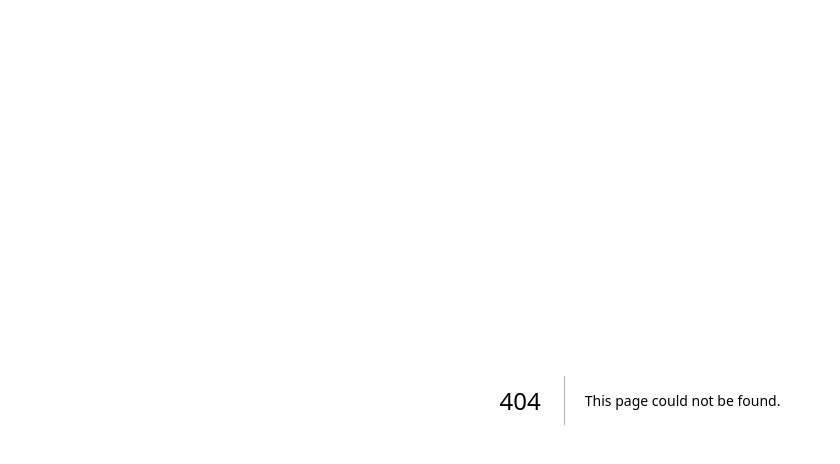
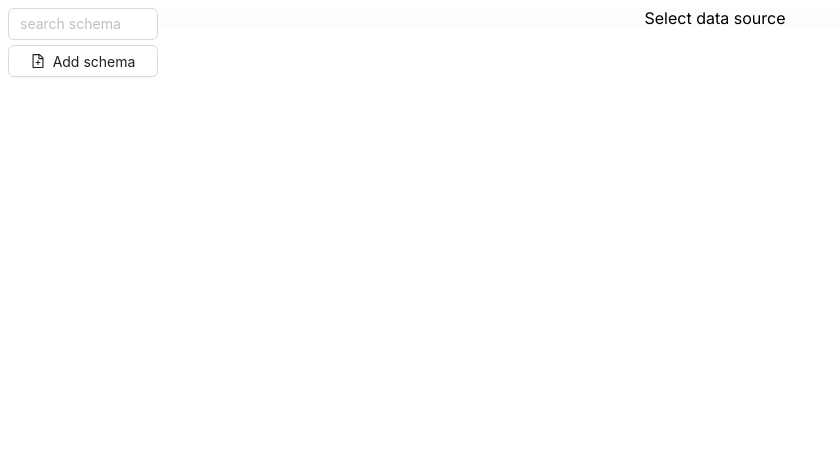
Before and after one commit to Yvesmorel/querymaster, a Next.js app: page /components/Datasource in a window 1280 px wide. Before the commit this address had no page. Shown: the top 464 px of the page, without its empty margins (0-840 px from the left). Built offline with nearby package versions, Linux system fonts and the light colour scheme.

Commit message:
first commit

```diff
--- a/app/AppContextProvider.js
+++ b/app/AppContextProvider.js
@@ -2,11 +2,12 @@
 import { createContext, useState } from 'react';
 import { faRobot, faNetworkWired, faMoneyCheck } from '@fortawesome/free-solid-svg-icons';
 import AiGeneraor from '../pages/components/AiGenerator/index';
+import Datasource from '../pages/components/Datasource/index';
 import { Databases } from '@/pages/components/AiGenerator/Tables';
 export const AppContext = createContext()
 
 export default function AppContextProvider({ children }) {
-  const [navbarItems] = useState([{ text: 'AI Generator', icon: faRobot,component:<AiGeneraor/> }, { text: 'Data source', icon: faNetworkWired }, { text: 'Pricing', icon: faMoneyCheck }]);
+  const [navbarItems] = useState([{ text: 'AI Generator', icon: faRobot,component:<AiGeneraor/> }, { text: 'Data source', icon: faNetworkWired,component:<Datasource/> }, { text: 'Pricing', icon: faMoneyCheck }]);
   const [selectedItem, setSelectedItem] = useState(navbarItems[0]);
   const [aiGeneratorNavbar]=useState(['TEXT to SQL','SQL to TEXT']);
   const [selectedGenerator,setSelectedGenerator]=useState(aiGeneratorNavbar[0]);
--- /dev/null
+++ b/pages/components/Datasource/index.js
@@ -0,0 +1,26 @@
+import React from 'react';
+import './styles/style.scss';
+import { Input, Button, Popover } from 'antd';
+import { FileAddOutlined } from '@ant-design/icons';
+const index = () => {
+    const popContent = (
+        <div>
+          <p>Select your database SQL file.</p>
+        </div>
+      );
+    return (
+        <div className='dataSource'>
+            <div className='dataSourceLeft'>
+                <Input style={{ marginBottom: '5px' }} placeholder='search schema' />
+                <Popover content={popContent} title="File.sql">
+                    <Button icon={<FileAddOutlined />} style={{ width: '100%' }}>Add schema</Button>
+                </Popover>
+            </div>
+            <div className='dataSourceRight'>
+                Select data source
+            </div>
+        </div>
+    );
+};
+
+export default index;
--- /dev/null
+++ b/pages/components/Datasource/styles/style.scss
@@ -0,0 +1,20 @@
+.dataSource{
+    width: 100%;
+    display: flex;
+    flex: 1;
+    .dataSourceLeft{
+        height: 100%;
+        width: 150px;
+        display: flex;
+        flex-direction: column;
+        align-items: center;
+    }
+    .dataSourceRight{
+        height: 100%;
+        flex: 1;
+        background-color: rgba(244, 244, 255, 0.21);
+        display: flex;
+        justify-content: center;
+        align-items: center;
+    }
+}
--- a/pages/styles/Dashboard.scss
+++ b/pages/styles/Dashboard.scss
@@ -75,7 +75,7 @@ $Rublik: 'Rubik';
             align-items: center;
 
             .version {
-                margin-left: 10px;
+
                 background-color: #F4F4FF;
                 color: #635BFF;
                 border-radius: 10px;
@@ -113,7 +113,7 @@ $Rublik: 'Rubik';
             }
 
             .profile {
-                margin-right: 10px;
+                margin-right: 3px;
                 width: auto;
                 display: flex;
                 justify-content: space-between;
```
Also changed, not shown: 2 other files (tests, documents, lock files or other folders).
